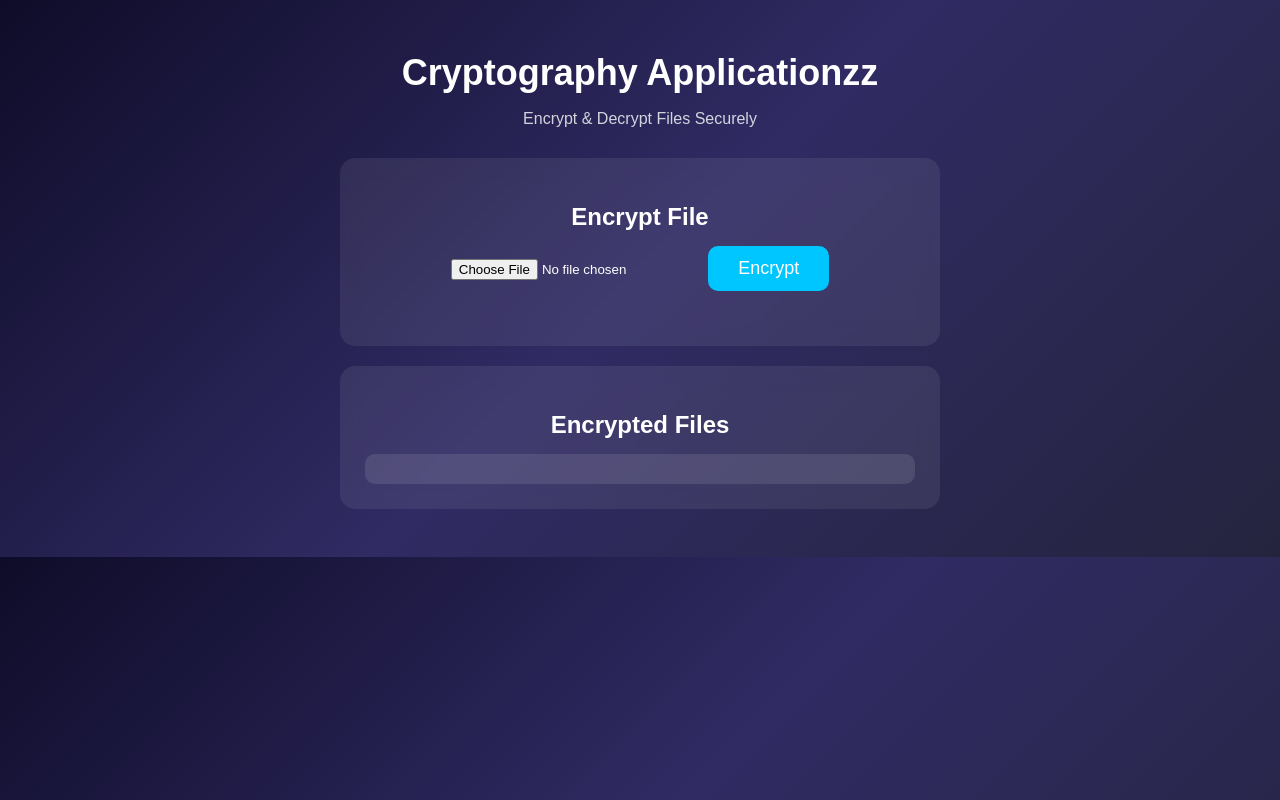
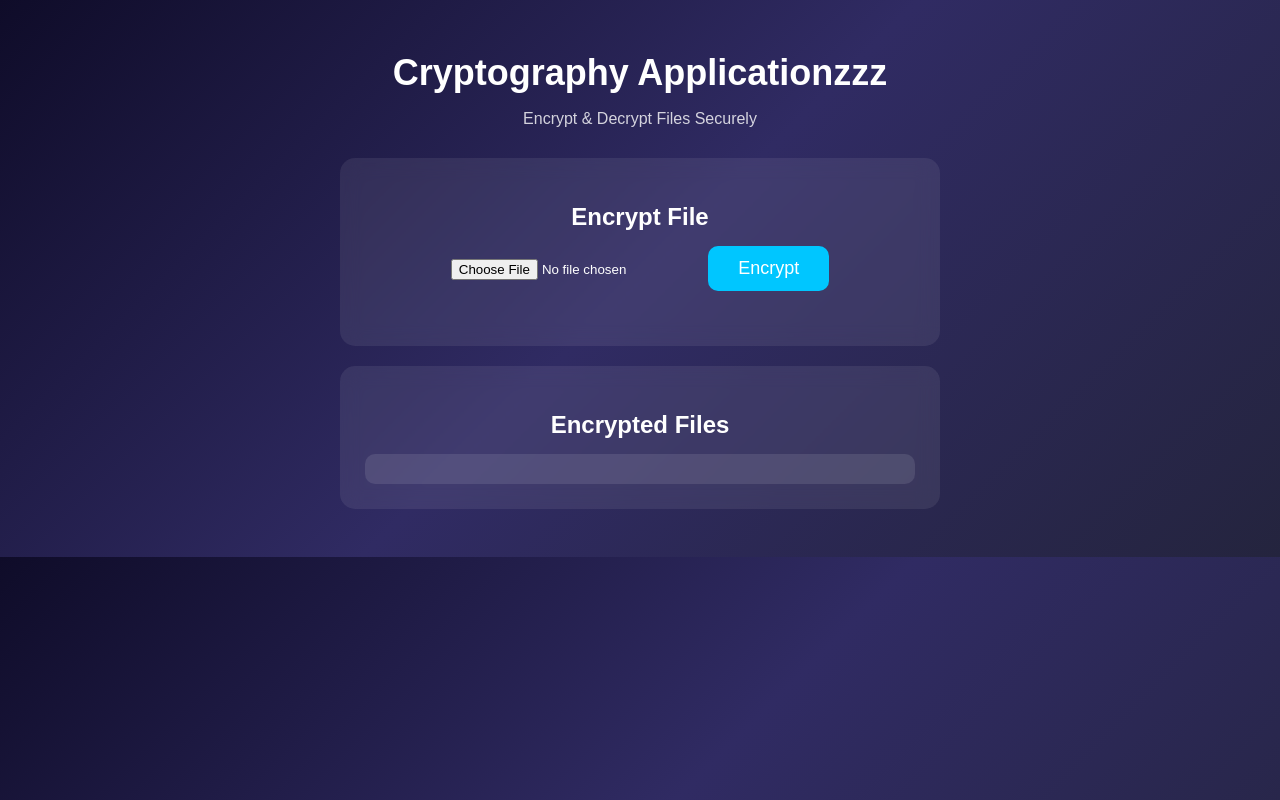
Before and after one commit to Agni2018/Crypto-app, a website: page public/index.html in a window 1280 px wide. Drawn offline with Linux system fonts and the light colour scheme; no server answers.

Commit message:
Fix typo in application title3

```diff
--- a/public/index.html
+++ b/public/index.html
@@ -7,7 +7,7 @@
 <body>
 
 <div class="container">
-    <h1> Cryptography Applicationzz</h1>
+    <h1> Cryptography Applicationzzz</h1>
     <p>Encrypt & Decrypt Files Securely</p>
 
     <div class="card">
```
